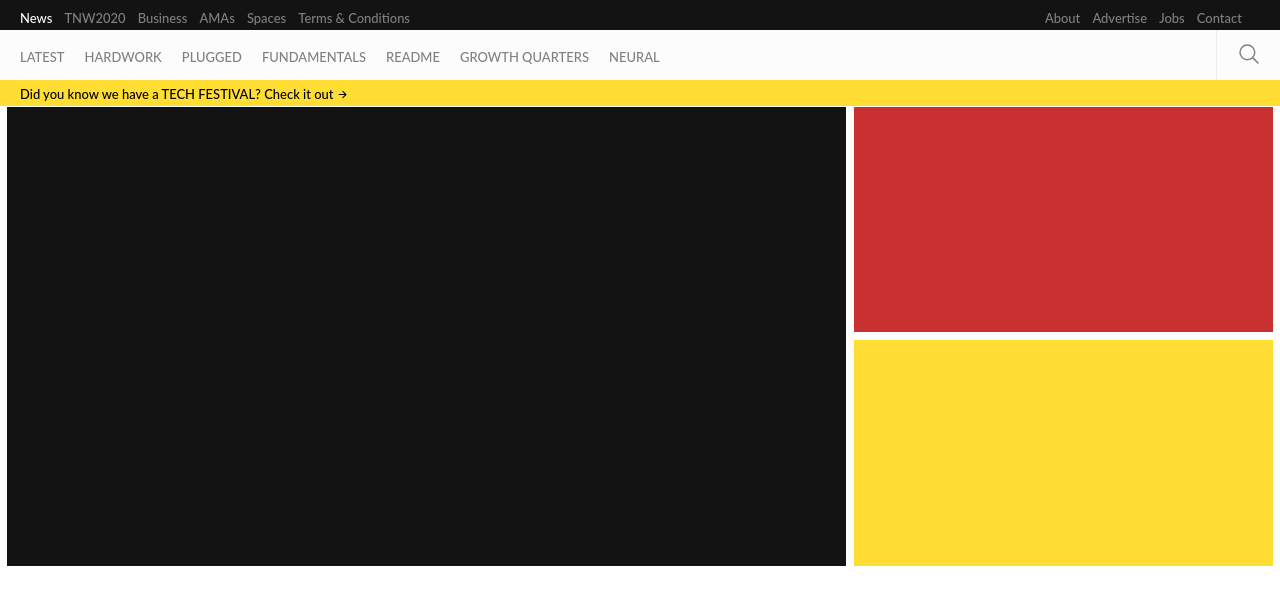
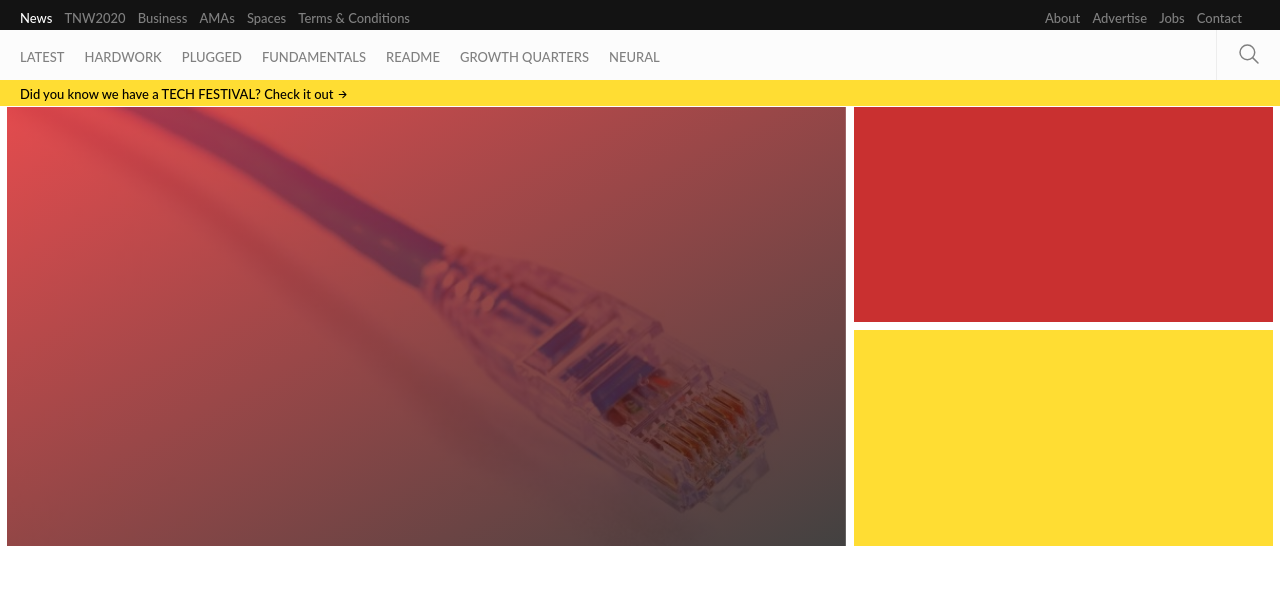
Before and after one commit to menyagah/the-nextweb-clone, a website: page index.html in a window 1280 px wide. Drawn offline with nearby package versions, Linux system fonts and the light colour scheme.

Commit message:
Set linear gradient on image and add url for image on css

```diff
--- a/sass/abstracts/_variables.scss
+++ b/sass/abstracts/_variables.scss
@@ -6,3 +6,5 @@ $color-grey: #808080;
 $color-dark-grey: #2c2b2b;
 $color-black: #000;
 $color-white: #fff;
+$color-gradient-orange: #dd1f22;
+$color-gradient-dark: #131211;
--- a/sass/pages/_home.scss
+++ b/sass/pages/_home.scss
@@ -1,6 +1,6 @@
 .section-topstory{
     padding: 1px 7px 30px 7px;
-    height: 490px;
+    height: 470px;
     display: grid;
     grid-template-columns: 2fr 1fr;
     grid-template-rows: 1fr 1fr;
@@ -9,7 +9,14 @@
     &__container-box1{
         grid-column: 1 / 2;
         grid-row: 1 / 3;
-        background-color: #131313;
+        background-image: linear-gradient(
+            to right bottom,
+            rgba($color-gradient-orange, 0.8),
+            rgba($color-gradient-dark, 0.8)),
+        url(/img/Ethernet-796x417.jpg) ;
+        background-repeat: no-repeat;
+        background-size: cover;
+        background-position: center;
     }
 
     &__container-box2{
```
Also changed, not shown: css/style.css.
